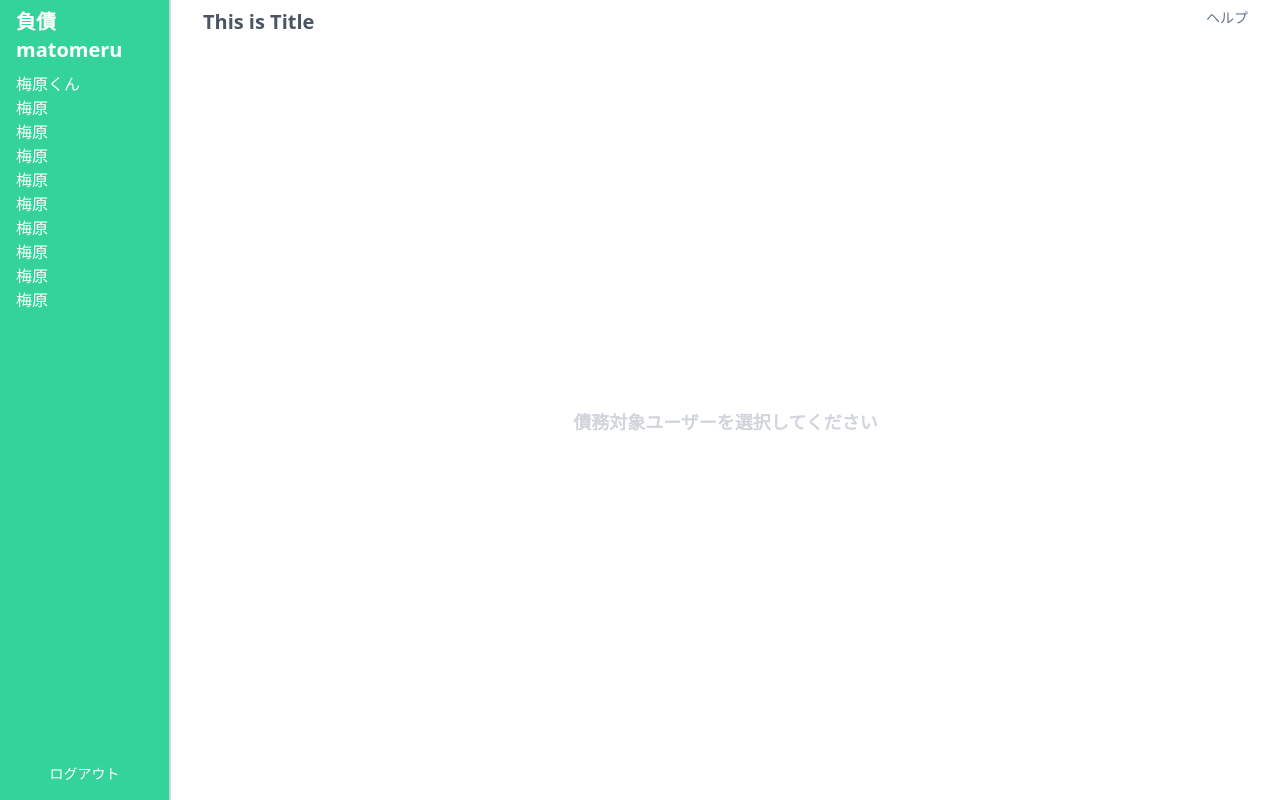
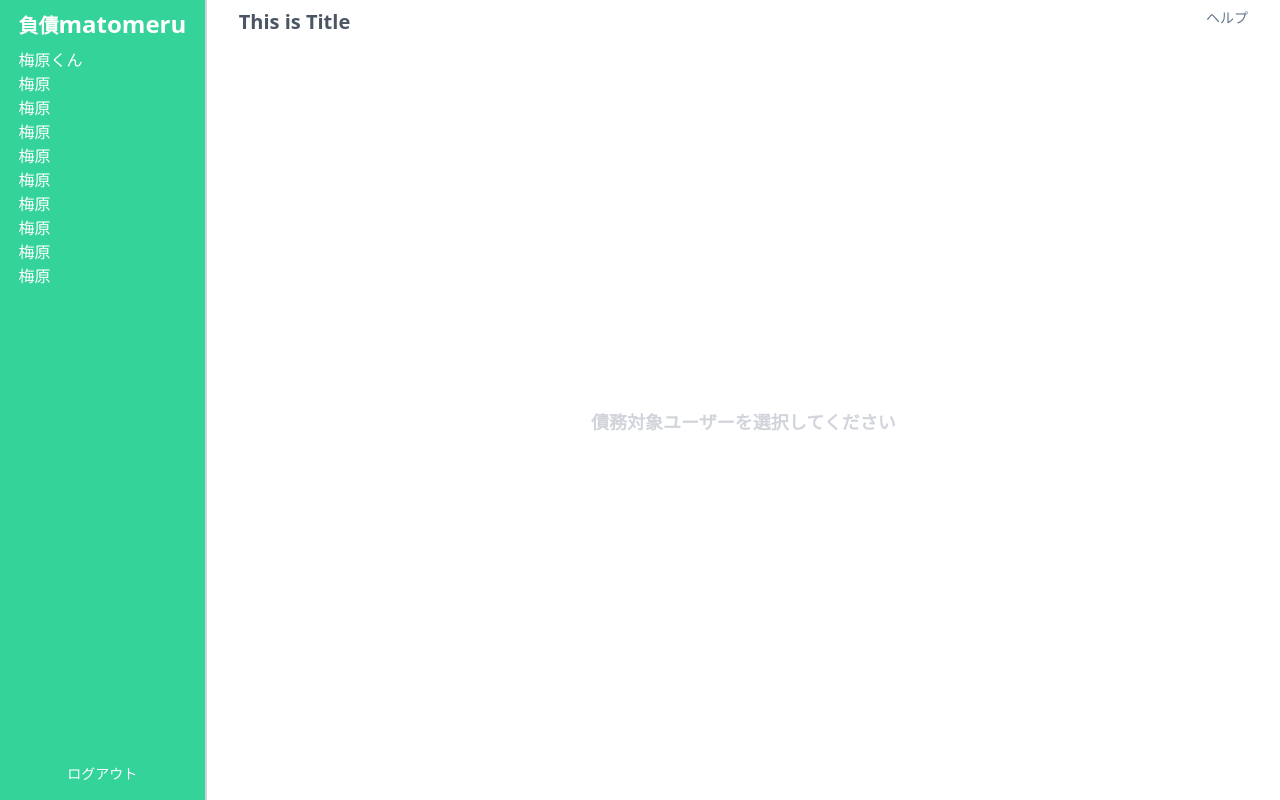
Before and after one commit to tatsu0731/liability-matomeru, a Next.js app: page / in a window 1280 px wide. Built offline with nearby package versions, Linux system fonts and the light colour scheme.

Commit message:
fix: タイトルの表示をサイズを中心に修正

```diff
--- a/src/components/atoms/Title.tsx
+++ b/src/components/atoms/Title.tsx
@@ -1,5 +1,5 @@
 export default function Title() {
     return(
-        <h1 className="font-bold text-white text-xl py-2">負債 matomeru</h1>
+        <h1 className="font-bold text-white text-2xl py-2"><span className="text-xl">負債</span>matomeru</h1>
     )
 }
--- a/src/components/organisms/Sideber.tsx
+++ b/src/components/organisms/Sideber.tsx
@@ -3,7 +3,7 @@ import Title from "../atoms/Title";
 
 export default function Sideber() {
     return (
-    <div className=" w-48 h-screen px-4 bg-emerald-400 text-white flex flex-col justify-between items-center border-r-2 border-slate-300">
+    <div className=" w-60 h-screen px-4 bg-emerald-400 text-white flex flex-col justify-between items-center border-r-2 border-slate-300">
         <div>
             <Title />
             {/* <Article /> */}
```
